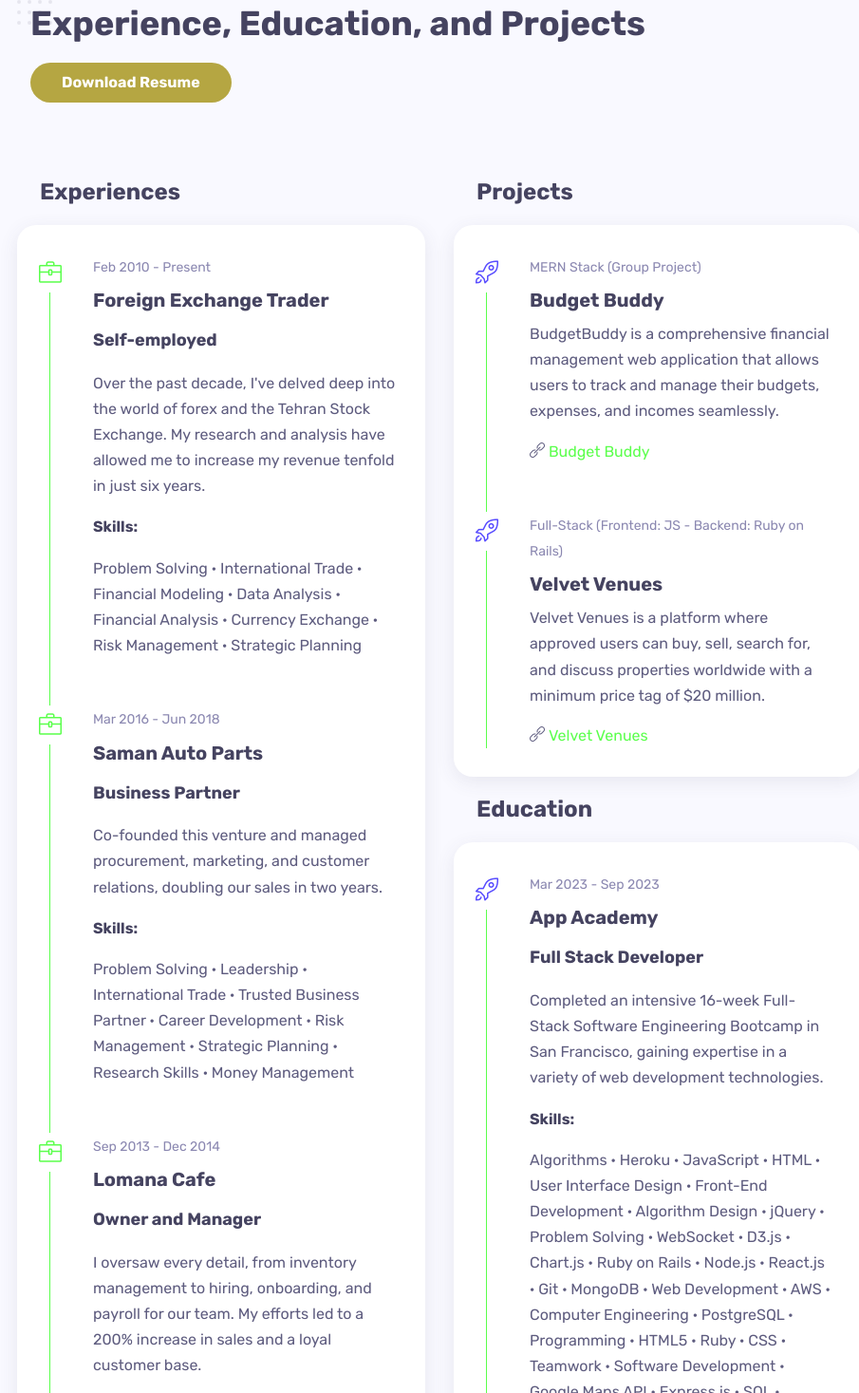
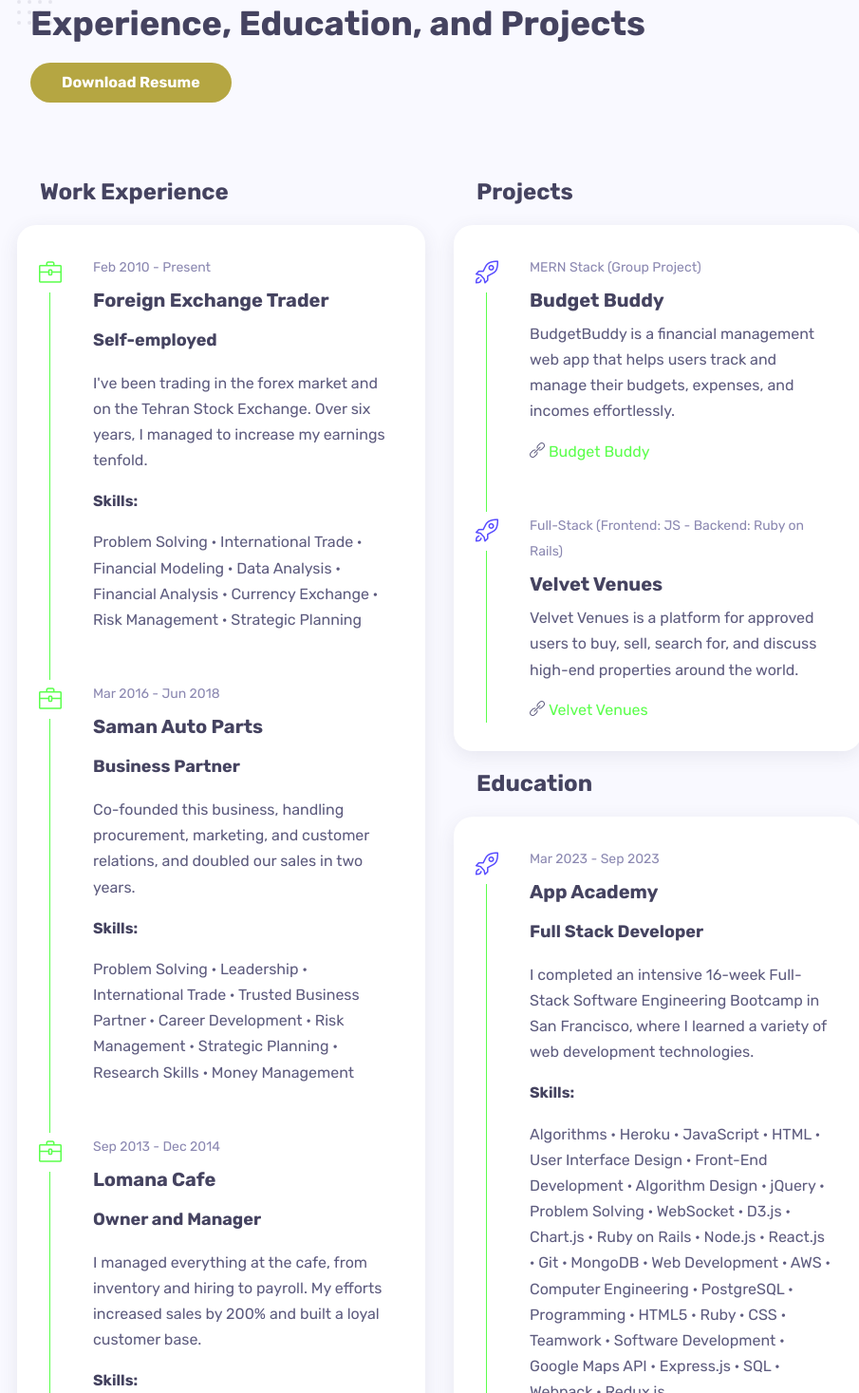
Before and after one commit to Farivar90/portfolio2, a plain HTML site: page index.html in a window 1280 px wide. Shown: the part 6219-7686 px from the top of the page at 95% size, without its empty margins (322-1227 px from the left). Drawn offline with nearby package versions, Linux system fonts and the light colour scheme.

Commit message:
some cleaning 1.4

```diff
--- a/index.html
+++ b/index.html
@@ -861,7 +861,7 @@
 				<div class="col-md-6">
 
 					<div class="px-4">
-						<h3 class="subtitle wow fadeInUp">Experiences</h3>
+						<h3 class="subtitle wow fadeInUp">Work Experience</h3>
 					</div>
 					<!-- timeline wrapper -->
 					<div class="timeline edu bg-white rounded shadow-dark padding-30 overflow-hidden">
@@ -872,7 +872,7 @@
 								<span class="time">Feb 2010 - Present</span>
 								<h3 class="title">Foreign Exchange Trader <h4>Self-employed</h4></h3>
 								<p>
-									Over the past decade, I've delved deep into the world of forex and the Tehran Stock Exchange. My research and analysis have allowed me to increase my revenue tenfold in just six years.
+									I've been trading in the forex market and on the Tehran Stock Exchange. Over six years, I managed to increase my earnings tenfold.
 									<h6>Skills:</h6> Problem Solving · International Trade · Financial Modeling · Data Analysis · Financial Analysis · Currency Exchange · Risk Management · Strategic Planning
 								</p>
 							</div>
@@ -883,7 +883,7 @@
 							<div class="content">
 								<span class="time">Mar 2016 - Jun 2018</span>
 								<h3 class="title">Saman Auto Parts <h4>Business Partner</h4></h3>
-								<p>Co-founded this venture and managed procurement, marketing, and customer relations, doubling our sales in two years.
+								<p>Co-founded this business, handling procurement, marketing, and customer relations, and doubled our sales in two years.
 									<h6>Skills:</h6> Problem Solving · Leadership · International Trade · Trusted Business Partner · Career Development · Risk Management · Strategic Planning · Research Skills · Money Management
 								</p>
 							</div>
@@ -894,7 +894,7 @@
 							<div class="content">
 								<span class="time">Sep 2013 - Dec 2014</span>
 								<h3 class="title">Lomana Cafe <h4>Owner and Manager</h4></h3>
-								<p>I oversaw every detail, from inventory management to hiring, onboarding, and payroll for our team. My efforts led to a 200% increase in sales and a loyal customer base.
+								<p>I managed everything at the cafe, from inventory and hiring to payroll. My efforts increased sales by 200% and built a loyal customer base.
 									<h6>Skills:</h6> Problem Solving · Leadership · Teamwork · Sales Management · People Management · Team Leadership
 								</p>
 							</div>
@@ -923,7 +923,7 @@
 							<div class="content">
 								<span class="time">MERN Stack (Group Project)</span>
 								<h3 class="title">Budget Buddy</h3>
-								<p>BudgetBuddy is a comprehensive financial management web application that allows users to track and manage their budgets, expenses, and incomes seamlessly.</p>
+								<p>BudgetBuddy is a financial management web app that helps users track and manage their budgets, expenses, and incomes effortlessly.</p>
 								<div class="spacer" data-height="15"></div>
 								<span class="icon icon-link"></span>
 								<a href="https://budgetbuddy-c3xv.onrender.com/" target="_blank">Budget Buddy</a>
@@ -935,7 +935,7 @@
 							<div class="content">
 								<span class="time">Full-Stack (Frontend: JS - Backend: Ruby on Rails)</span>
 								<h3 class="title">Velvet Venues</h3>
-								<p>Velvet Venues is a platform where approved users can buy, sell, search for, and discuss properties worldwide with a minimum price tag of $20 million.</p>
+								<p>Velvet Venues is a platform for approved users to buy, sell, search for, and discuss high-end properties around the world.</p>
 								<div class="spacer" data-height="15"></div>
 								<span class="icon icon-link"></span>
 								<a href="https://v20v.onrender.com/" target="_blank">Velvet Venues</a>
@@ -956,7 +956,7 @@
 							<div class="content">
 								<span class="time">Mar 2023 - Sep 2023</span>
 								<h3 class="title">App Academy <h4>Full Stack Developer</h4></h3>
-								<p>Completed an intensive 16-week Full-Stack Software Engineering Bootcamp in San Francisco, gaining expertise in a variety of web development technologies.
+								<p>I completed an intensive 16-week Full-Stack Software Engineering Bootcamp in San Francisco, where I learned a variety of web development technologies.
 									<h6>Skills:</h6> Algorithms · Heroku · JavaScript · HTML · User Interface Design · Front-End Development · Algorithm Design · jQuery · Problem Solving · WebSocket · D3.js · Chart.js · Ruby on Rails · Node.js · React.js · Git · MongoDB · Web Development · AWS · Computer Engineering · PostgreSQL · Programming · HTML5 · Ruby · CSS · Teamwork · Software Development · Google Maps API · Express.js · SQL · Webpack · Redux.js
 								</p>
 							</div>
@@ -967,7 +967,7 @@
 							<div class="content">
 								<span class="time">Oct 2015 - Jul 2019</span>
 								<h3 class="title">Urmia University <h4>Bachelor of Science in Atomic/Molecular Physics</h4></h3>
-								<p>Earned a Bachelor's degree in Atomic/Molecular Physics, with a focus on the advanced principles of physics, analytical thinking, and scientific research methodologies.
+								<p>I earned a Bachelor's degree in Atomic/Molecular Physics, focusing on advanced principles of physics, analytical thinking, and scientific research.
 									<h6>Skills:</h6> Problem Solving · Teamwork · Leadership
 								</p>
 							</div>
@@ -978,7 +978,7 @@
 							<div class="content">
 								<span class="time">Aug 2009 - Feb 2014</span>
 								<h3 class="title">Azad University Central Tehran Branch <h4>Bachelor of Science in Electrical and Electronics Engineering</h4></h3>
-								<p>Graduated with a degree in Electrical and Electronics Engineering, and founded a digital marketing agency offering a wide range of services.
+								<p>I graduated with a degree in Electrical and Electronics Engineering and founded a digital marketing agency offering various services.
 									<h6>Skills:</h6> Problem Solving · Electrical Engineering
 								</p>
 							</div>
@@ -995,6 +995,7 @@
 		</div>
 
 	</section>
+
 
 
 	<!-- section works -->
```
